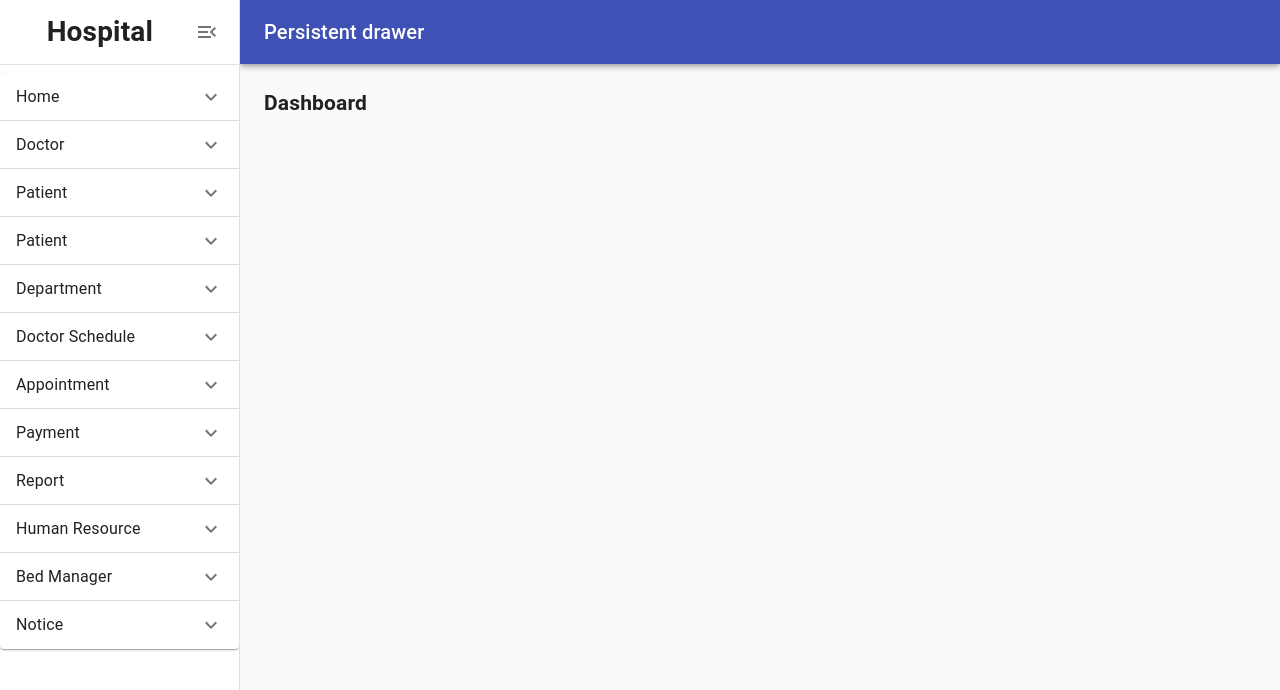
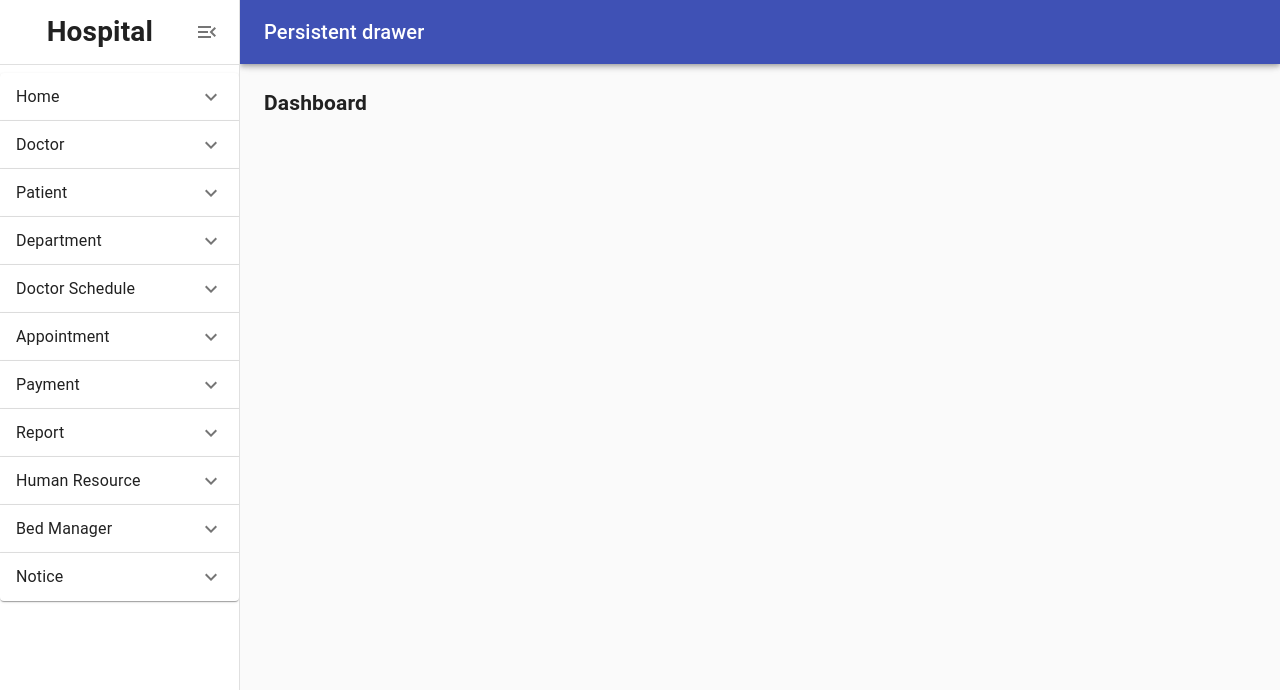
Before and after one commit to nayem1816/hospital-management-stytem-client, a React (Create React App) app: page / in a window 1280 px wide. Shown: the top 690 px of the page. Built offline with nearby package versions, Linux system fonts and the light colour scheme.

Commit message:
something

```diff
--- a/src/components/Sidebar/SidebarMenuList.js
+++ b/src/components/Sidebar/SidebarMenuList.js
@@ -18,19 +18,6 @@ const menuItemsList = [
             {
                 subMenuName: "Doctor List",
                 subMenuLink: "/doctor/doctorList",
-            },
-        ],
-    },
-    {
-        mainMenu: "Patient",
-        subMenu: [
-            {
-                subMenuName: "Add Patient",
-                subMenuLink: "/patient/addPatient",
-            },
-            {
-                subMenuName: "Patient List",
-                subMenuLink: "/patient/patientList",
             },
         ],
     },
```
